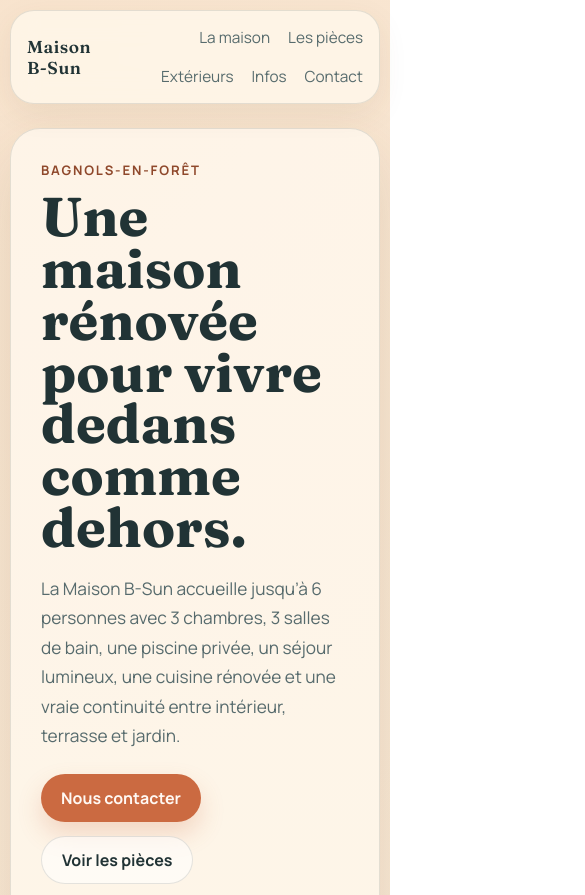
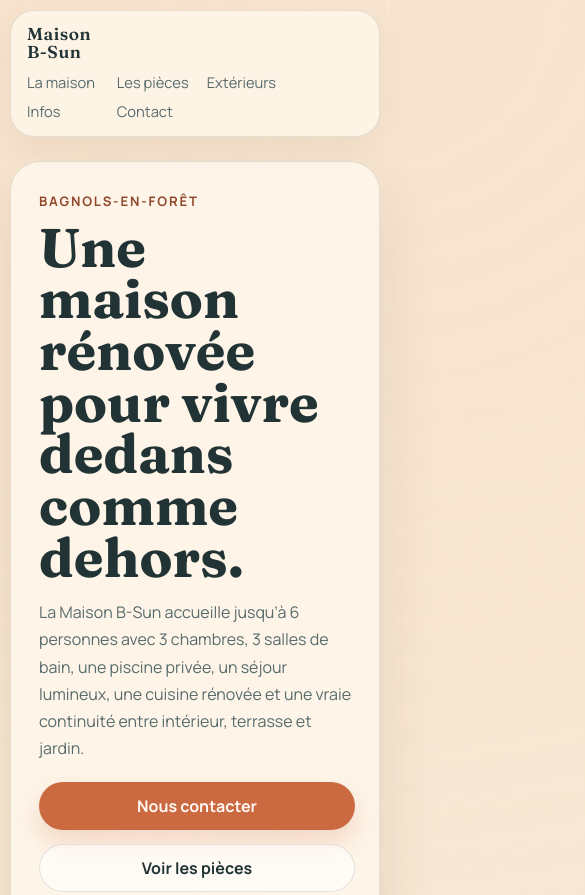
Before and after one commit to rob18183/b-sun, a plain HTML site: page index.html in a window 390 px wide. Shown: the top 895 px of the page, 585 px wide, since content can reach past the window. Drawn offline with Linux system fonts and the light colour scheme.

Commit message:
Improve phone layout for Maison B-Sun

```diff
--- a/styles.css
+++ b/styles.css
@@ -547,8 +547,9 @@ h1 {
 
   .site-header {
     position: static;
+    align-items: start;
     border-radius: 24px;
-    padding: 16px;
+    padding: 14px 16px;
   }
 
   .site-nav,
@@ -558,16 +559,61 @@ h1 {
   .contact-grid,
   .practical-grid,
   .more-views-grid {
-    grid-template-columns: 1fr;
+    grid-template-columns: 1fr 1fr;
   }
 
   .hero,
   .section {
-    padding: 22px;
+    padding: 20px;
+  }
+
+  .site-nav {
+    gap: 10px 18px;
+    font-size: 0.92rem;
+    line-height: 1.3;
+  }
+
+  .brand {
+    max-width: 5ch;
+    line-height: 1.05;
   }
 
   h1 {
-    font-size: clamp(2.8rem, 14vw, 4.3rem);
+    font-size: clamp(2.4rem, 12vw, 3.9rem);
+    max-width: 8ch;
+  }
+
+  .hero-text {
+    font-size: 1rem;
+    margin: 16px 0 20px;
+  }
+
+  .hero-actions {
+    flex-direction: column;
+    align-items: stretch;
+  }
+
+  .button {
+    width: 100%;
+  }
+
+  .tour-copy,
+  .split-copy,
+  .detail-copy {
+    padding: 2px 0;
+  }
+
+  .tour-copy h3,
+  .detail-copy h3 {
+    font-size: 1.7rem;
+  }
+
+  .split-copy h3 {
+    font-size: 1.35rem;
+  }
+
+  .more-view img {
+    height: 180px;
   }
 
   .hero-media img,
@@ -581,8 +627,35 @@ h1 {
     aspect-ratio: 4 / 3;
   }
 
+  .detail-shot-tall img {
+    aspect-ratio: 3 / 4;
+  }
+
   .section-heading h2,
   .intro-copy h2 {
     max-width: 100%;
   }
 }
+
+@media (max-width: 520px) {
+  .site-header {
+    display: grid;
+    gap: 12px;
+  }
+
+  .site-nav {
+    display: grid;
+    grid-template-columns: repeat(3, minmax(0, 1fr));
+    justify-content: start;
+  }
+
+  .facts-grid,
+  .practical-grid,
+  .more-views-grid {
+    grid-template-columns: 1fr;
+  }
+
+  h1 {
+    font-size: clamp(2.2rem, 15vw, 3.4rem);
+  }
+}
```
